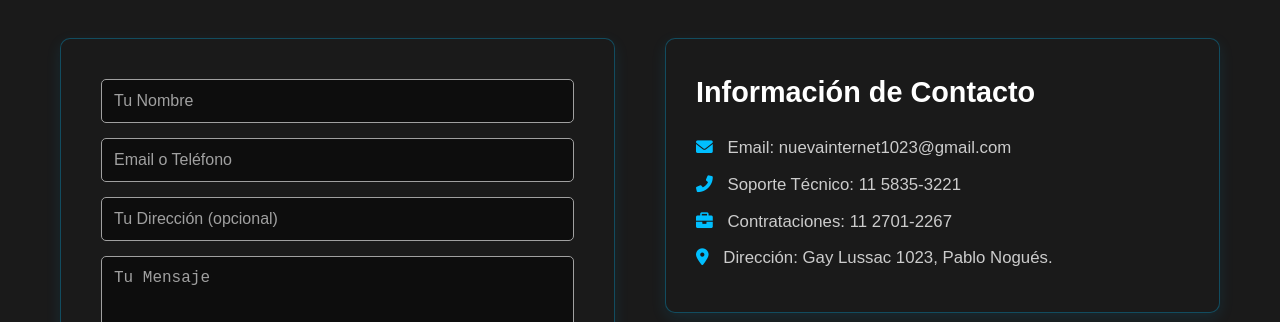
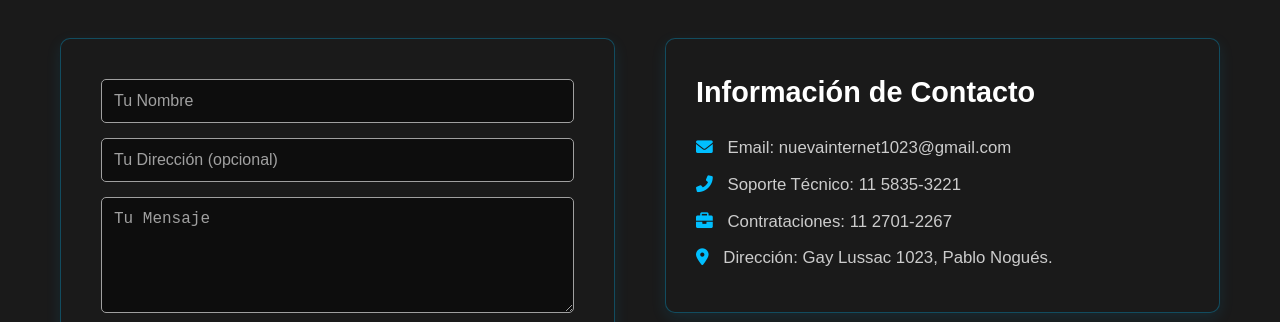
Before and after one commit to nicoben1x/internet2, a plain HTML site: page index.html in a window 1280 px wide. Shown: the part 3100-3422 px from the top of the page. Drawn offline with Linux system fonts and the light colour scheme.

```diff
--- a/index.html
+++ b/index.html
@@ -66,7 +66,6 @@
                     <div class="contact-form-container">
                         <form class="contact-form">
                             <input type="text" placeholder="Tu Nombre" required>
-                            <input type="text" placeholder="Email o Teléfono" required>
                             <input type="text" placeholder="Tu Dirección (opcional)">
                             <textarea placeholder="Tu Mensaje" rows="5" required></textarea>
                             <button type="submit" class="btn-primary">Enviar Mensaje</button>
```
